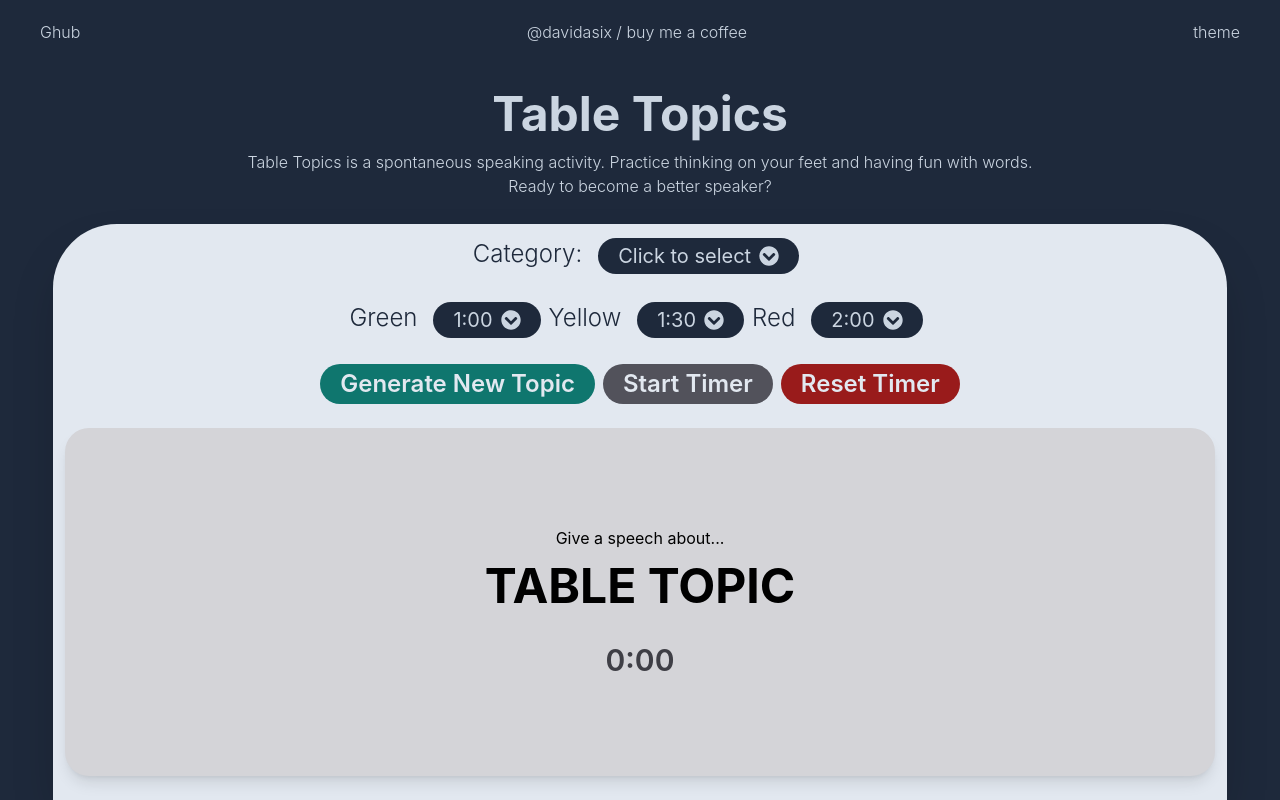
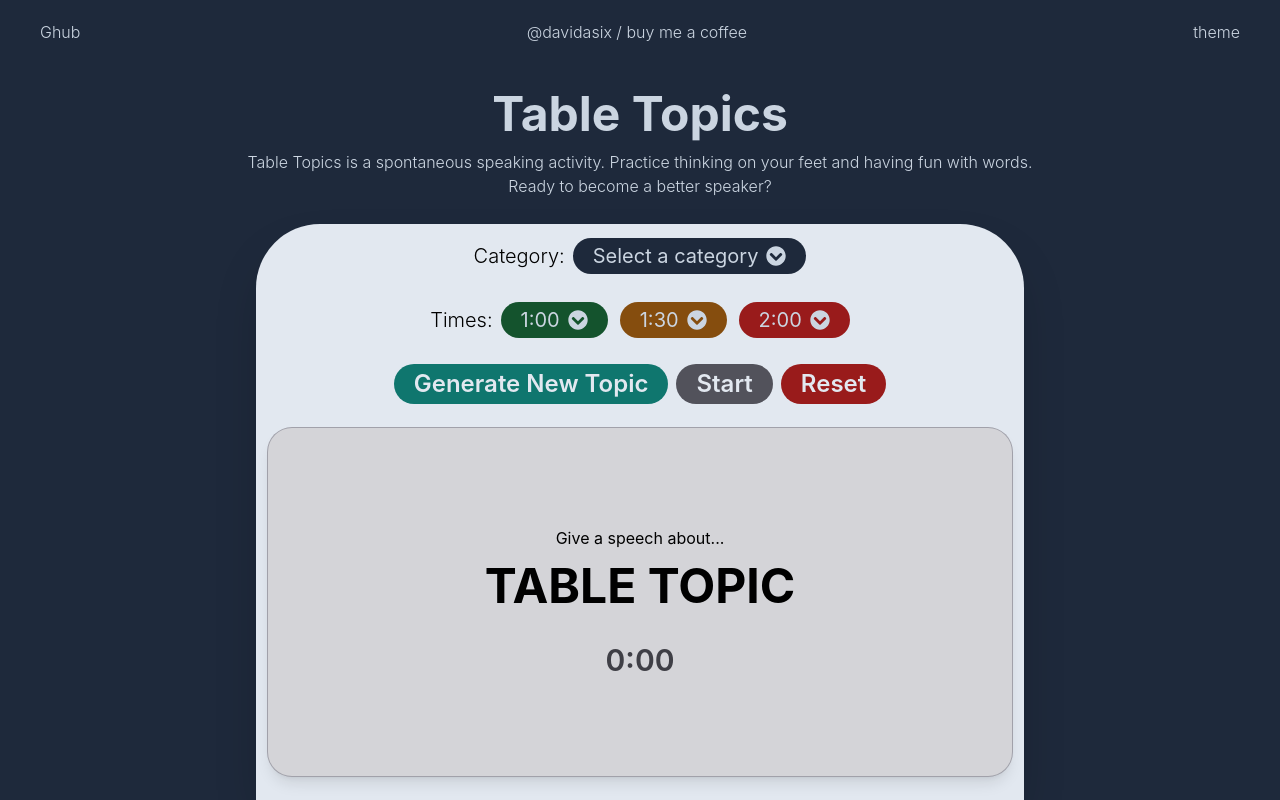
Before and after one commit to DavidASix/table-topics-webapp, a React (Create React App) app in the folder table-topics/: page / in a window 1280 px wide. Built offline with nearby package versions, Linux system fonts and the light colour scheme.

Commit message:
Restructure and style Restructured page and adjusted styles mainly to accomidate mobile optimization:

```diff
--- a/table-topics/src/App.js
+++ b/table-topics/src/App.js
@@ -30,23 +30,28 @@ function App() {
   const timerColorScheme = {
     zinc: {
       text: "text-zinc-700",
-      ring: "ring-zinc-300",
+      ring: "ring-zinc-400",
       bg: "bg-zinc-300",
+    },
+    active: {
+      text: "text-sky-700",
+      ring: "ring-sky-200",
+      bg: "bg-sky-100",
     },
     green: {
       text: "text-green-700",
-      ring: "ring-green-300",
+      ring: "ring-green-400",
       bg: "bg-green-300",
     },
     yellow: {
       text: "text-yellow-700",
       ring: "ring-yellow-300",
-      bg: "bg-yellow-300",
+      bg: "bg-yellow-200",
     },
     red: {
-      text: "text-red-700",
-      ring: "ring-red-300",
-      bg: "bg-red-300",
+      text: "text-red-800",
+      ring: "ring-red-500",
+      bg: "bg-red-400",
     },
   };
 
@@ -63,7 +68,11 @@ function App() {
     const t = formatTime(seconds);
     let color = "";
     if (t < green) {
-      color = "zinc";
+      if (timerActive) {
+        color = "active"
+      } else {
+        color = "zinc";
+      }
     } else if (t < yellow) {
       color = "green";
     } else if (t < red) {
@@ -72,6 +81,9 @@ function App() {
       color = "red";
     }
     return color;
+  }
+
+  function onClickGenerateTopic() {
   }
 
   function onStartStopClick() {
@@ -99,7 +111,7 @@ function App() {
   const timerColor = timerColorScheme[getTimerColor(timer)];
 
   return (
-    <div className="bg-slate-800 h-screen w-screen flex flex-col">
+    <div className="bg-slate-800 min-h-screen w-screen flex flex-col">
       <header className="w-screen h-16 flex justify-between items-center px-10">
         <span className="text-slate-300 font-light">Ghub</span>
         <span className="text-slate-300 font-light">
@@ -120,36 +132,42 @@ function App() {
           </p>
         </div>
         <div
-          className="flex-1 w-11/12 flex flex-col items-center
+          className="flex-1 w-11/12 max-w-3xl flex flex-col items-center
           bg-slate-200 rounded-t-[4rem] shadow-2xl"
         >
-          <div className="w-full min-h-16 py-3 flex flex-col justify-center items-center">
+          <div className="w-full min-h-16 py-3 flex justify-center items-center">
+            <span className="hidden md:block font-light text-xl me-2">
+              Category:
+            </span>
             <DropDown
-              text="Category:"
               options={categories}
               selectedOption={category}
+              defaultText='Select a category'
               onOptionChange={(category) => setCategory(category)}
             />
           </div>
 
           <div className="w-full flex-1 flex flex-col">
-            <div className="w-full min-h-16 flex flex-col md:flex-row justify-center items-center">
+            <div className="w-full min-h-16 flex flex-row justify-center items-center">
+              <span className="hidden md:block font-light text-xl me-2">
+                Times:
+              </span>
               <DropDown
-                className={"mb-3 md:mb-0"}
+                className={"mb-3 md:mb-0 bg-green-900"}
                 text="Green"
                 options={timingOptions}
                 selectedOption={green}
                 onOptionChange={(value) => setGreen(value)}
               />
               <DropDown
-                className={"mb-3 md:mb-0"}
+                className={"mb-3 md:mb-0 mx-1 md:mx-3 bg-yellow-800"}
                 text="Yellow"
                 options={timingOptions.filter((val, i) => val > green)}
                 selectedOption={yellow}
                 onOptionChange={(value) => setYellow(value)}
               />
               <DropDown
-                className={"mb-3 md:mb-0"}
+                className={"mb-3 md:mb-0 bg-red-800"}
                 text="Red"
                 options={timingOptions.filter((val, i) => val > yellow)}
                 selectedOption={red}
@@ -161,7 +179,7 @@ function App() {
               <Button
                 text="Generate New Topic"
                 className="me-1 mb-1 md:mb-0"
-                onClick={() => alert("Generating new topic...")}
+                onClick={() => onClickGenerateTopic()}
               />
 
               <div className="flex">
@@ -169,16 +187,16 @@ function App() {
                   className="bg-zinc-600 mx-1 mb-1 md:mb-0"
                   text={
                     timerActive
-                      ? "Pause Timer"
+                      ? "Pause"
                       : timer
-                      ? "Resume Timer"
-                      : "Start Timer"
+                      ? "Resume"
+                      : "Start"
                   }
                   onClick={() => onStartStopClick()}
                 />
 
                 <Button
-                  text={"Reset Timer"}
+                  text={"Reset"}
                   className="bg-red-800 ms-1 mb-1 md:mb-0"
                   onClick={() => onResetClick()}
                 />
@@ -187,8 +205,8 @@ function App() {
 
             <div
               className={`flex-1 flex flex-col justify-center items-center mx-3 my-3 mb-6
-              transition-colors duration-500
-              rounded-3xl shadow-lg ring-3 ${timerColor.ring} ${timerColor.bg}`}
+              transition-all duration-500
+              rounded-3xl shadow-lg ring-1 ${timerColor.ring} ${timerColor.bg}`}
             >
               <span>Give a speech about...</span>
               <span className="text-5xl font-bold mt-3 mb-8">TABLE TOPIC</span>
--- a/table-topics/src/components/Button.js
+++ b/table-topics/src/components/Button.js
@@ -1,12 +1,13 @@
 import React from "react";
 
 export default function Button({ className, text, onClick }) {
+  const style = className ? className : "";
   return (
     <button
       onClick={onClick}
-      className={`bg-teal-700 text-slate-200 px-5 py-1 rounded-full text-2xl  font-semibold appearance-none ${
-        className ? className : ""
-      }`}
+      className={`bg-teal-700 text-slate-200 px-5 py-1 rounded-full
+      text-2xl font-semibold appearance-none ${style}
+      transition-all duration-200`}
     >
       {text}
     </button>
--- a/table-topics/src/components/DropDown.js
+++ b/table-topics/src/components/DropDown.js
@@ -3,23 +3,18 @@ import { FaChevronCircleDown } from "react-icons/fa";
 
 export default function DropDown({
   className,
-  text,
   options,
   selectedOption,
   onOptionChange,
+  defaultText
 }) {
   const [isOpen, setIsOpen] = useState(false);
-
   return (
-    <div className={`flex relative ${className ? className : ""}`}>
-      {text && (
-        <span className="text-slate-800 text-2xl font-light me-2">{text}</span>
-      )}
     <button
       onClick={() => setIsOpen(!isOpen)}
-        className="bg-slate-800 text-slate-300 px-5 py-1 rounded-full mx-2 text-xl flex justify-center items-center relative"
+      className={`bg-slate-800 text-slate-300 px-5 py-1 rounded-full text-xl flex justify-center items-center relative  ${className ? className : ""}`}
     >
-        <span>{selectedOption || "Click to select"}</span>
+      <span>{selectedOption || defaultText || "Click to select"}</span>
       <FaChevronCircleDown
         className={`ms-2
         transform transition ease-in-out duration-200
@@ -54,6 +49,5 @@ export default function DropDown({
         </div>
       </div>
     </button>
-    </div>
   );
 }
--- a/table-topics/src/styles/output.css
+++ b/table-topics/src/styles/output.css
@@ -695,6 +695,10 @@ video {
   display: inline-flex;
 }
 
+.hidden {
+  display: none;
+}
+
 .h-16 {
   height: 4rem;
 }
@@ -717,6 +721,10 @@ video {
 
 .min-h-40 {
   min-height: 10rem;
+}
+
+.min-h-screen {
+  min-height: 100vh;
 }
 
 .w-11\/12 {
@@ -749,6 +757,14 @@ video {
 
 .min-w-32 {
   min-width: 8rem;
+}
+
+.max-w-2xl {
+  max-width: 42rem;
+}
+
+.max-w-3xl {
+  max-width: 48rem;
 }
 
 .flex-1 {
@@ -799,6 +815,10 @@ video {
 .appearance-none {
   -webkit-appearance: none;
           appearance: none;
+}
+
+.flex-row {
+  flex-direction: row;
 }
 
 .flex-col {
@@ -956,6 +976,91 @@ video {
 .bg-zinc-600 {
   --tw-bg-opacity: 1;
   background-color: rgb(82 82 91 / var(--tw-bg-opacity));
+}
+
+.bg-green-900 {
+  --tw-bg-opacity: 1;
+  background-color: rgb(20 83 45 / var(--tw-bg-opacity));
+}
+
+.bg-yellow-800 {
+  --tw-bg-opacity: 1;
+  background-color: rgb(133 77 14 / var(--tw-bg-opacity));
+}
+
+.bg-zinc-400 {
+  --tw-bg-opacity: 1;
+  background-color: rgb(161 161 170 / var(--tw-bg-opacity));
+}
+
+.bg-blue-300 {
+  --tw-bg-opacity: 1;
+  background-color: rgb(147 197 253 / var(--tw-bg-opacity));
+}
+
+.bg-indigo-300 {
+  --tw-bg-opacity: 1;
+  background-color: rgb(165 180 252 / var(--tw-bg-opacity));
+}
+
+.bg-indigo-200 {
+  --tw-bg-opacity: 1;
+  background-color: rgb(199 210 254 / var(--tw-bg-opacity));
+}
+
+.bg-teal-200 {
+  --tw-bg-opacity: 1;
+  background-color: rgb(153 246 228 / var(--tw-bg-opacity));
+}
+
+.bg-blue-200 {
+  --tw-bg-opacity: 1;
+  background-color: rgb(191 219 254 / var(--tw-bg-opacity));
+}
+
+.bg-gray-300 {
+  --tw-bg-opacity: 1;
+  background-color: rgb(209 213 219 / var(--tw-bg-opacity));
+}
+
+.bg-gray-400 {
+  --tw-bg-opacity: 1;
+  background-color: rgb(156 163 175 / var(--tw-bg-opacity));
+}
+
+.bg-sky-300 {
+  --tw-bg-opacity: 1;
+  background-color: rgb(125 211 252 / var(--tw-bg-opacity));
+}
+
+.bg-sky-200 {
+  --tw-bg-opacity: 1;
+  background-color: rgb(186 230 253 / var(--tw-bg-opacity));
+}
+
+.bg-sky-100 {
+  --tw-bg-opacity: 1;
+  background-color: rgb(224 242 254 / var(--tw-bg-opacity));
+}
+
+.bg-zinc-200 {
+  --tw-bg-opacity: 1;
+  background-color: rgb(228 228 231 / var(--tw-bg-opacity));
+}
+
+.bg-sky-50 {
+  --tw-bg-opacity: 1;
+  background-color: rgb(240 249 255 / var(--tw-bg-opacity));
+}
+
+.bg-yellow-200 {
+  --tw-bg-opacity: 1;
+  background-color: rgb(254 240 138 / var(--tw-bg-opacity));
+}
+
+.bg-red-400 {
+  --tw-bg-opacity: 1;
+  background-color: rgb(248 113 113 / var(--tw-bg-opacity));
 }
 
 .px-10 {
@@ -1133,6 +1238,31 @@ video {
   color: rgb(63 63 70 / var(--tw-text-opacity));
 }
 
+.text-zinc-800 {
+  --tw-text-opacity: 1;
+  color: rgb(39 39 42 / var(--tw-text-opacity));
+}
+
+.text-blue-700 {
+  --tw-text-opacity: 1;
+  color: rgb(29 78 216 / var(--tw-text-opacity));
+}
+
+.text-indigo-700 {
+  --tw-text-opacity: 1;
+  color: rgb(67 56 202 / var(--tw-text-opacity));
+}
+
+.text-teal-700 {
+  --tw-text-opacity: 1;
+  color: rgb(15 118 110 / var(--tw-text-opacity));
+}
+
+.text-sky-700 {
+  --tw-text-opacity: 1;
+  color: rgb(3 105 161 / var(--tw-text-opacity));
+}
+
 .underline {
   text-decoration-line: underline;
 }
@@ -1181,6 +1311,12 @@ video {
   box-shadow: var(--tw-ring-offset-shadow), var(--tw-ring-shadow), var(--tw-shadow, 0 0 #0000);
 }
 
+.ring-4 {
+  --tw-ring-offset-shadow: var(--tw-ring-inset) 0 0 0 var(--tw-ring-offset-width) var(--tw-ring-offset-color);
+  --tw-ring-shadow: var(--tw-ring-inset) 0 0 0 calc(4px + var(--tw-ring-offset-width)) var(--tw-ring-color);
+  box-shadow: var(--tw-ring-offset-shadow), var(--tw-ring-shadow), var(--tw-shadow, 0 0 #0000);
+}
+
 .ring-inset {
   --tw-ring-inset: inset;
 }
@@ -1223,6 +1359,81 @@ video {
 .ring-zinc-300 {
   --tw-ring-opacity: 1;
   --tw-ring-color: rgb(212 212 216 / var(--tw-ring-opacity));
+}
+
+.ring-zinc-400 {
+  --tw-ring-opacity: 1;
+  --tw-ring-color: rgb(161 161 170 / var(--tw-ring-opacity));
+}
+
+.ring-blue-300 {
+  --tw-ring-opacity: 1;
+  --tw-ring-color: rgb(147 197 253 / var(--tw-ring-opacity));
+}
+
+.ring-indigo-300 {
+  --tw-ring-opacity: 1;
+  --tw-ring-color: rgb(165 180 252 / var(--tw-ring-opacity));
+}
+
+.ring-indigo-100 {
+  --tw-ring-opacity: 1;
+  --tw-ring-color: rgb(224 231 255 / var(--tw-ring-opacity));
+}
+
+.ring-indigo-200 {
+  --tw-ring-opacity: 1;
+  --tw-ring-color: rgb(199 210 254 / var(--tw-ring-opacity));
+}
+
+.ring-teal-200 {
+  --tw-ring-opacity: 1;
+  --tw-ring-color: rgb(153 246 228 / var(--tw-ring-opacity));
+}
+
+.ring-teal-100 {
+  --tw-ring-opacity: 1;
+  --tw-ring-color: rgb(204 251 241 / var(--tw-ring-opacity));
+}
+
+.ring-gray-100 {
+  --tw-ring-opacity: 1;
+  --tw-ring-color: rgb(243 244 246 / var(--tw-ring-opacity));
+}
+
+.ring-sky-300 {
+  --tw-ring-opacity: 1;
+  --tw-ring-color: rgb(125 211 252 / var(--tw-ring-opacity));
+}
+
+.ring-sky-100 {
+  --tw-ring-opacity: 1;
+  --tw-ring-color: rgb(224 242 254 / var(--tw-ring-opacity));
+}
+
+.ring-sky-200 {
+  --tw-ring-opacity: 1;
+  --tw-ring-color: rgb(186 230 253 / var(--tw-ring-opacity));
+}
+
+.ring-zinc-200 {
+  --tw-ring-opacity: 1;
+  --tw-ring-color: rgb(228 228 231 / var(--tw-ring-opacity));
+}
+
+.ring-yellow-400 {
+  --tw-ring-opacity: 1;
+  --tw-ring-color: rgb(250 204 21 / var(--tw-ring-opacity));
+}
+
+.ring-red-400 {
+  --tw-ring-opacity: 1;
+  --tw-ring-color: rgb(248 113 113 / var(--tw-ring-opacity));
+}
+
+.ring-red-500 {
+  --tw-ring-opacity: 1;
+  --tw-ring-color: rgb(239 68 68 / var(--tw-ring-opacity));
 }
 
 .ring-opacity-5 {
@@ -1289,14 +1500,39 @@ video {
   background-color: rgb(243 244 246 / var(--tw-bg-opacity));
 }
 
+.hover\:ring-1:hover {
+  --tw-ring-offset-shadow: var(--tw-ring-inset) 0 0 0 var(--tw-ring-offset-width) var(--tw-ring-offset-color);
+  --tw-ring-shadow: var(--tw-ring-inset) 0 0 0 calc(1px + var(--tw-ring-offset-width)) var(--tw-ring-color);
+  box-shadow: var(--tw-ring-offset-shadow), var(--tw-ring-shadow), var(--tw-shadow, 0 0 #0000);
+}
+
+.hover\:ring-2:hover {
+  --tw-ring-offset-shadow: var(--tw-ring-inset) 0 0 0 var(--tw-ring-offset-width) var(--tw-ring-offset-color);
+  --tw-ring-shadow: var(--tw-ring-inset) 0 0 0 calc(2px + var(--tw-ring-offset-width)) var(--tw-ring-color);
+  box-shadow: var(--tw-ring-offset-shadow), var(--tw-ring-shadow), var(--tw-shadow, 0 0 #0000);
+}
+
 .focus\:outline-none:focus {
   outline: 2px solid transparent;
   outline-offset: 2px;
 }
 
 @media (min-width: 768px) {
+  .md\:visible {
+    visibility: visible;
+  }
+
+  .md\:mx-3 {
+    margin-left: 0.75rem;
+    margin-right: 0.75rem;
+  }
+
   .md\:mb-0 {
     margin-bottom: 0px;
+  }
+
+  .md\:block {
+    display: block;
   }
 
   .md\:w-auto {
```
Lines whose indentation alone changed are shown as unchanged.
